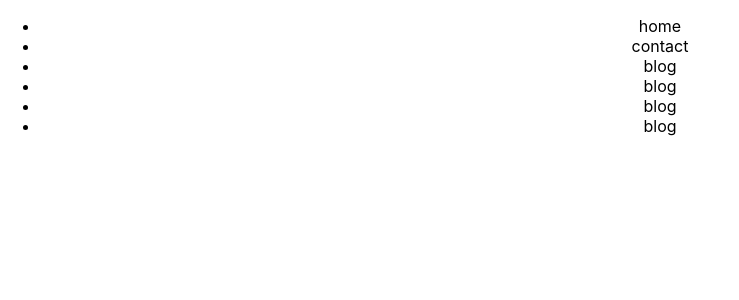
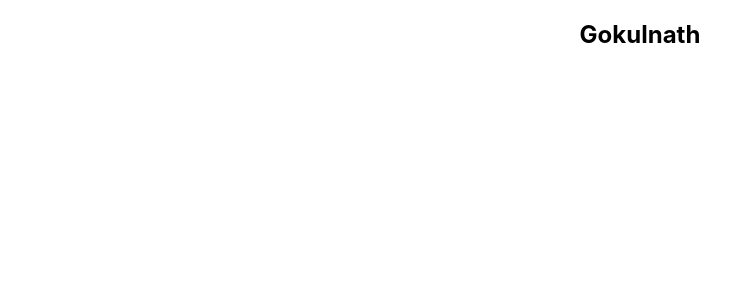
Before and after one commit to GokulNathInfotech/testing, a React (Create React App) app: page / in a window 1280 px wide. Shown: the top 300 px of the page, without its empty margins (0-739 px from the left). Built offline with nearby package versions, Linux system fonts and the light colour scheme.

Commit message:
add line 3

```diff
--- a/src/App.js
+++ b/src/App.js
@@ -5,15 +5,7 @@ function App() {
   return (
     <div className="App">
       <nav>
-        <ul>
-          <li>home</li>
-          <li>contact</li>
-          <li>blog</li>
-          <li>blog</li>
-          <li>blog</li>
-          <li>blog</li>
-
-        </ul>
+      <h1>Gokulnath</h1>
       </nav>
     </div>
   );
```
